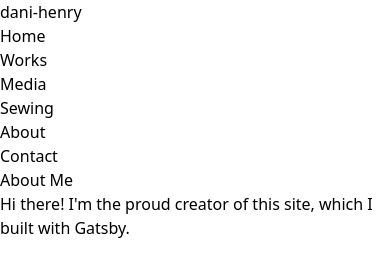
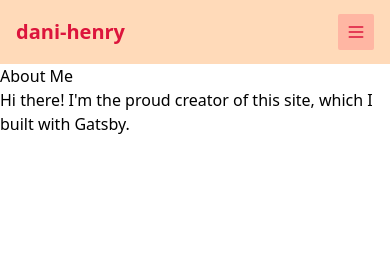
Before and after one commit to spamsammi/portfollio-website, a Gatsby site: page / in a window 390 px wide. Built offline with nearby package versions, Linux system fonts and the light colour scheme; Gatsby itself is replaced by a stand-in of ours.

Commit message:
inital tailwinds navbar attempt

```diff
--- a/src/components/header.tsx
+++ b/src/components/header.tsx
@@ -11,24 +11,48 @@ interface HeaderProps {
 
 const Header: React.FC<HeaderProps> = ({ siteTitle, menuLinks }) => {
     return (
-        <header>
+        <header className="bg-[#FFDAB9]">
+            <div className="mx-auto max-w-screen-xl px-4 sm:px-6 lg:px-8">
+                <div className="flex h-16 items-center justify-between">
                     <h1>
-                <Link to="/">
+                        <Link to="/" className="block text-[#DC143C] text-xl font-bold">
                             {siteTitle}
                         </Link>
                     </h1>
-            <div>
-                <nav>
-                    <ul>
+                    <div className="md:flex md:items-center md:gap-12">
+                        <nav aria-label="Global" className="hidden md:block">
+                            <ul className="flex items-center gap-6 text-sm">
                                 {menuLinks.map(link => (
                                     <li key={link.name}>
-                            <Link to={link.link}>
+                                        <Link
+                                            to={link.link}
+                                            className="text-[#DC143C] transition hover:text-[#DC143C]/75"
+                                        >
                                             {link.name}
                                         </Link>
                                     </li>
                                 ))}
                             </ul>
                         </nav>
+
+                        <div className="block md:hidden">
+                            <button
+                                className="rounded-sm bg-[#FFB6A3] p-2 text-[#DC143C] transition hover:text-[#DC143C]/75"
+                            >
+                                <svg
+                                    xmlns="http://www.w3.org/2000/svg"
+                                    className="h-5 w-5"
+                                    fill="none"
+                                    viewBox="0 0 24 24"
+                                    stroke="currentColor"
+                                    strokeWidth="2"
+                                >
+                                    <path strokeLinecap="round" strokeLinejoin="round" d="M4 6h16M4 12h16M4 18h16" />
+                                </svg>
+                            </button>
+                        </div>
+                    </div>
+                </div>
             </div>
         </header>
     )
```
Lines whose indentation alone changed are shown as unchanged.
